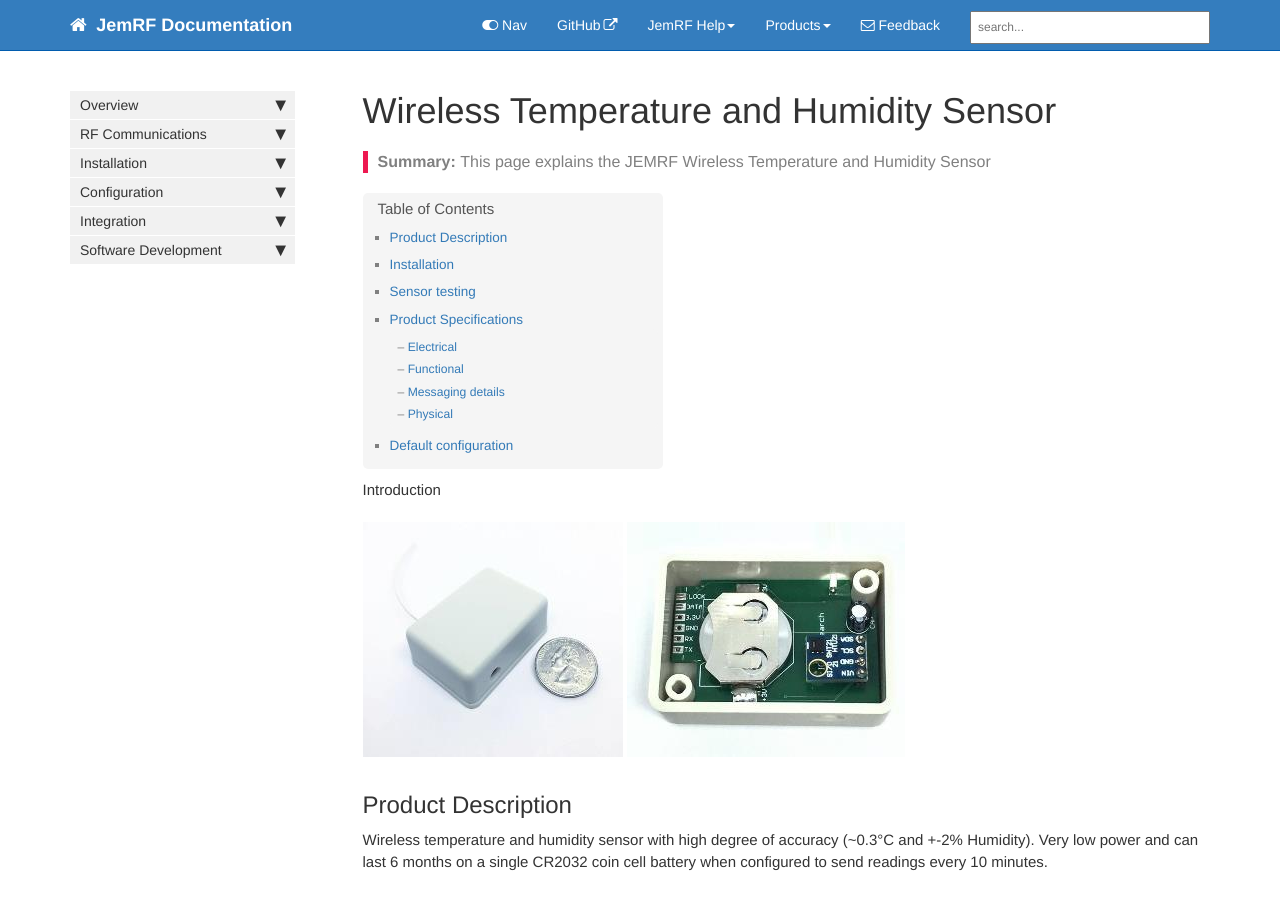
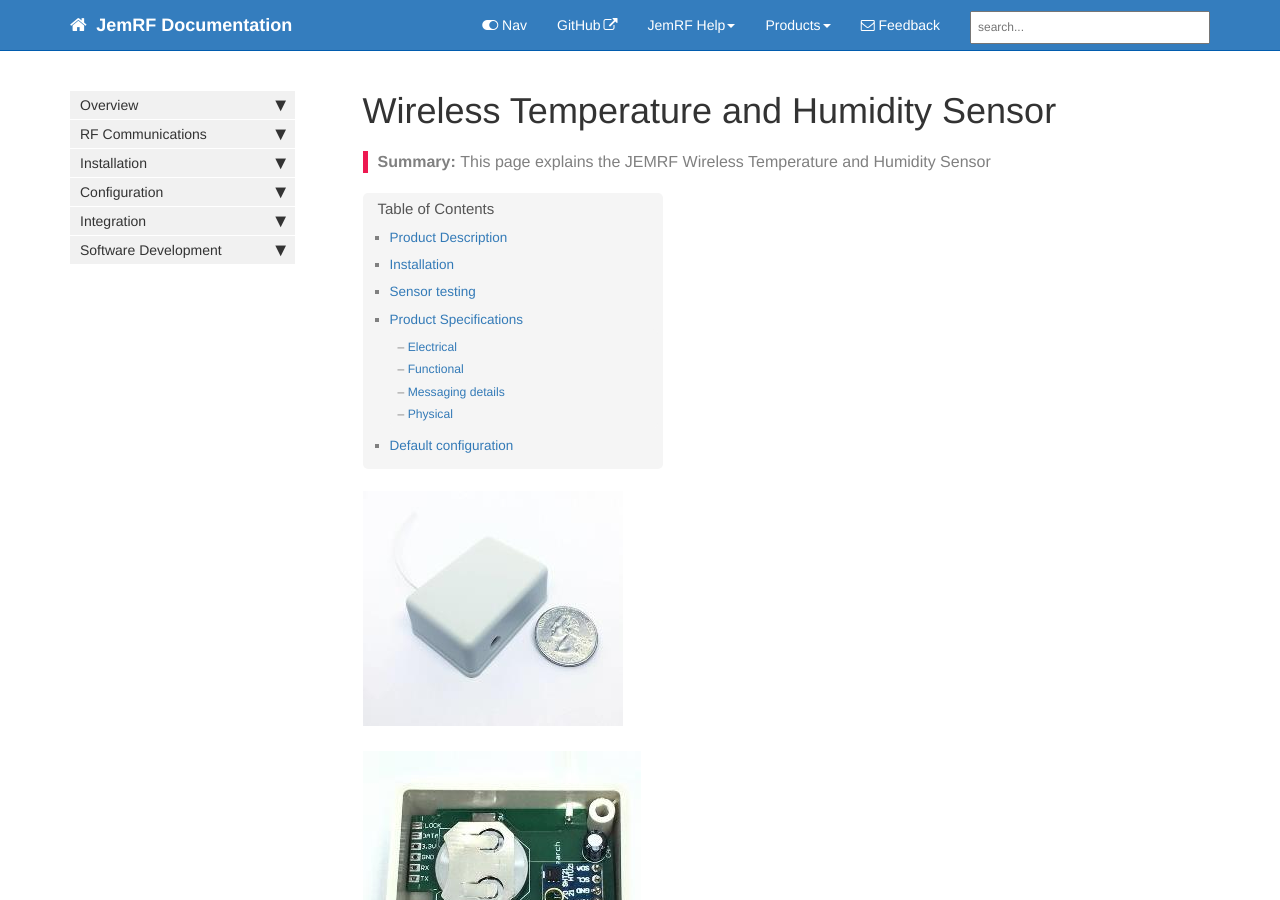
Before and after one commit to JemRF/RF-Documentation, a Jekyll site: the page built from pages/mydoc/wireless_temperature_and_humidity_sensor.md, in a window 1280 px wide and 900 px high. Built offline with Jekyll 4.4.1, drawn with Linux system fonts in a browser that asks for light colours; comment, search, counter and statistics services are not loaded.

Commit message:
Documentation Release

```diff
--- a/pages/mydoc/wireless_temperature_and_humidity_sensor.md
+++ b/pages/mydoc/wireless_temperature_and_humidity_sensor.md
@@ -9,9 +9,9 @@ permalink: wireless_temperature_and_humidity_sensor.html
 folder: mydoc
 ---
 
-Introduction
+<img src="images/temperature and humidity sensor 1 small.JPG" width="425"/>
 
-<img src="images/temperature and humidity sensor 1 small.JPG" width="425"/> <img src="images/temperature and humidity sensor 2 small.JPG" width="425"/>
+<img src="images/temperature and humidity sensor 2 small.JPG" width="425"/>
 
 ## Product Description
 Wireless temperature and humidity sensor with high degree of accuracy (~0.3°C and +-2% Humidity). Very low power and can last 6 months on a single CR2032 coin cell battery when configured to send readings every 10 minutes.
```
Also changed, not shown: pages/mydoc/wireless_pressure_temperature_and_humidity_sensor.md (+3 -1 lines).
